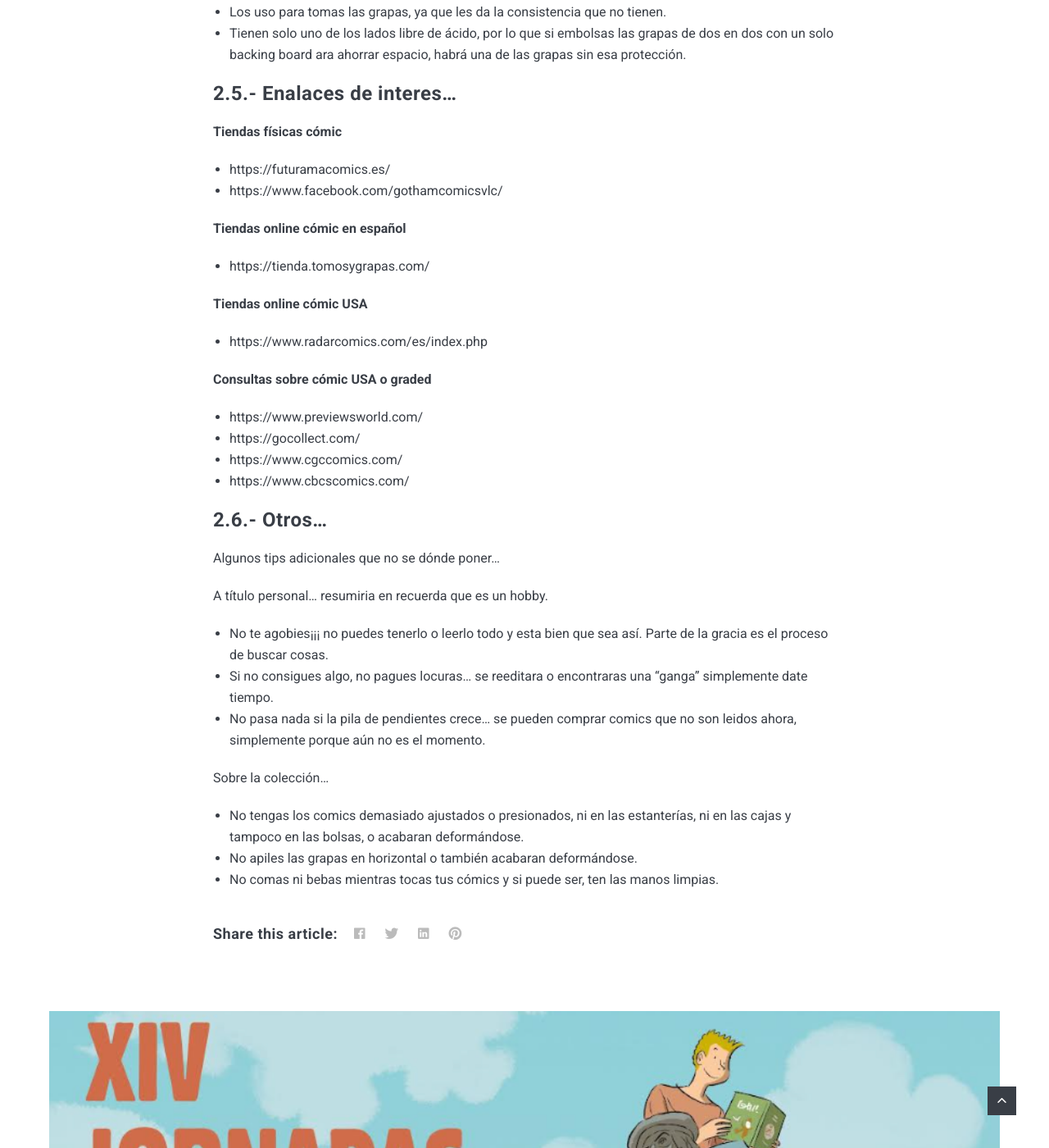
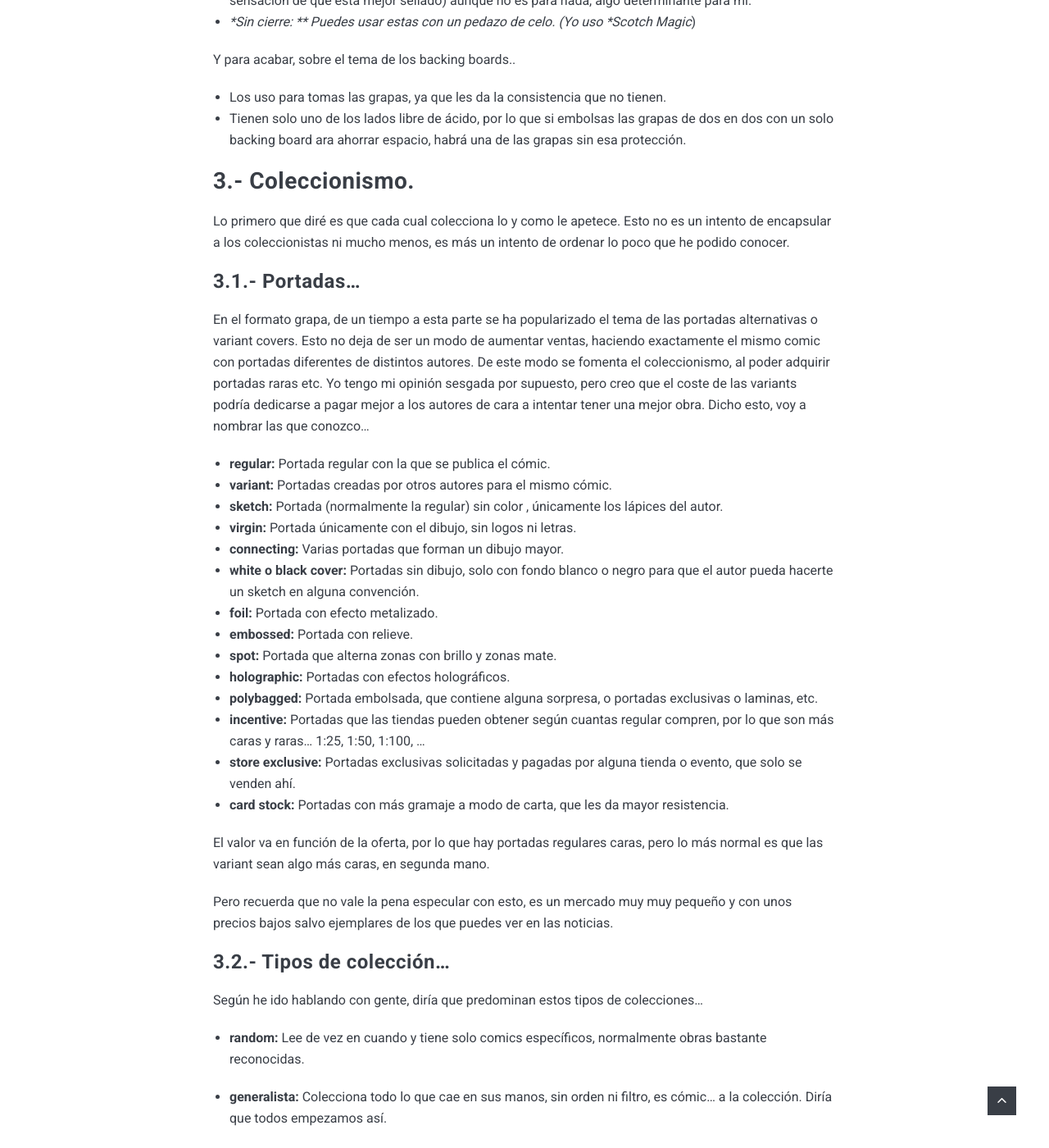
Before and after one commit to malambra/comicplanBlog, a Jekyll site: the page built from _posts/2025-08-02-tips-coleccionismo.md, in a window 1280 px wide and 1400 px high, scrolled down 8928 px. Shown: the whole window at 82% size. Built offline with Jekyll 4.4.1, drawn with Linux system fonts in a browser that asks for light colours; nearby versions of some CDN libraries; some of the changed text lies outside the part shown.

Commit message:
fix new sections

```diff
--- a/_posts/2025-08-02-tips-coleccionismo.md
+++ b/_posts/2025-08-02-tips-coleccionismo.md
@@ -21,7 +21,13 @@ Algunos de los puntos que trataré son
     - 2.2. [Cajas](#id7)
     - 2.3. [Temperatura y Humedad](#id8)
     - 2.4. [Fundas, Bolsas y Backing Boards](#id9)
-    - 2.5. [Otros...](#id10)
+
+- 3. [Coleccionismo](#10)
+    - 3.1. [Caratulas](#11)
+    - 3.2. [Tipos de colección](#12)
+    - 3.2. [Enlaces de interés](#13)
+    - 3.X. [Otros...](#id14)
+
 
 ## 1.- Como ordenar tus cómics<a name="id1"></a>
 
@@ -85,11 +91,11 @@ Repito hay muchos más sobre todo "subtipos", pero con esto te puedes hacer una
 
 Con el paso del tiempo, he dado muchas vueltas y he ido viendo como lo hacen otras personas, para intentar encontrar lo que mejor se me ajustara... creo que básicamente resumiría en 3 formas...
 
-- **Por formato o editorial:** Normalmente las editoriales sacan sus obras en formatos parecidos... algunas más y otras menos, pero básicamente este modo es un tema de formato. Al juntar formatos similares, maximizamos el espacio, haciendo que podamos almacenar más comics, aunque para localizar uno debas saber en qué formato o quien lo publicó, lo que no se ajusta a mi pésima memoria.
+- **Por formato o editorial: ** Normalmente las editoriales sacan sus obras en formatos parecidos... algunas más y otras menos, pero básicamente este modo es un tema de formato. Al juntar formatos similares, maximizamos el espacio, haciendo que podamos almacenar más comics, aunque para localizar uno debas saber en qué formato o quien lo publicó, lo que no se ajusta a mi pésima memoria.
 
-- **Por criterios estéticos:** Nada que decir... simplemente buscando que la colección quede lo mejor posible... las obras menos vistosas los menos visibles posibles, por ejemplo, lo más bajo de nuestras librerías. Las obras más vistosas en el centro de la librería y los álbumes más voluminosas en lo alto de las librerías.
+- **Por criterios estéticos: ** Nada que decir... simplemente buscando que la colección quede lo mejor posible... las obras menos vistosas los menos visibles posibles, por ejemplo, lo más bajo de nuestras librerías. Las obras más vistosas en el centro de la librería y los álbumes más voluminosas en lo alto de las librerías.
 
-- **Por temática:** Esta es la forma que más se me ajusta y la que uso a día de hoy. Agrupo por temáticas, SCI-FI, Terror, Noir, Indy, Marvel, DC, ... lo que me permite situar rápido lo que busco y dentro de cada zona, uso criterios por formato, intentando agrupar tamaños.
+- **Por temática: ** Esta es la forma que más se me ajusta y la que uso a día de hoy. Agrupo por temáticas, SCI-FI, Terror, Noir, Indy, Marvel, DC, ... lo que me permite situar rápido lo que busco y dentro de cada zona, uso criterios por formato, intentando agrupar tamaños.
 
 ### 1.3. Catalogación<a name="id4"></a>
 
@@ -132,12 +138,12 @@ Cuando tienes grapas, una buena idea es usar cajas para almacenarlas. También h
 
 Existen cajas de distintos tamaños y materiales, yo he podido probar estos y estoy muy contento...
 
-- **Materiales:**
-    - **Cartón:** Son las más ligeras, las más económicas (6..10€) pero también las menos resistentes y duraderas. Según el tipo de cartón pueden apilarse hasta 4 cajas aprox y según lo que las muevas pueden durar más o menos. Con un uso normal en casa supongo que puedes sacarles perfectamente de 2 a 4 años
+- **Materiales: **
+    - **Cartón: ** Son las más ligeras, las más económicas (6..10€) pero también las menos resistentes y duraderas. Según el tipo de cartón pueden apilarse hasta 4 cajas aprox y según lo que las muevas pueden durar más o menos. Con un uso normal en casa supongo que puedes sacarles perfectamente de 2 a 4 años
 
-    - **MDF:** Son las más resistentes sin duda, pero también las más pesadas, algo que debe tener en cuenta según donde quieras colocarlas. He querido comprar alguna más y ya no las encuentro la verdad, pero cuando las compre su precio estaba sobre los 20 o 25€
+    - **MDF: ** Son las más resistentes sin duda, pero también las más pesadas, algo que debe tener en cuenta según donde quieras colocarlas. He querido comprar alguna más y ya no las encuentro la verdad, pero cuando las compre su precio estaba sobre los 20 o 25€
 
-    - **Plástico:** Personalmente las veo caras ya que las encuentro en precios parecidos al MDF. Tengo una por capricho, pero no creo que adquiera más.
+    - **Plástico: ** Personalmente las veo caras ya que las encuentro en precios parecidos al MDF. Tengo una por capricho, pero no creo que adquiera más.
 
 <div style="display: flex; justify-content: space-between;">
   <img src="{{ site.baseurl }}/images/caja1.jpeg" alt="Caja 1" style="width: 32%; margin-right: 1%;">
@@ -145,8 +151,8 @@ Existen cajas de distintos tamaños y materiales, yo he podido probar estos y es
   <img src="{{ site.baseurl }}/images/caja3.jpeg" alt="Caja 3" style="width: 32%;">
 </div>
 
-- **Tamaños:**
-Los tamaños que uso para grapa son de 30cm(Alto), 30 o 40cm(largo), aunque hay también de 60 y 20cm (ancho)
+- **Tamaños: **
+Los tamaños que uso para grapa son de 30cm (Alto), 30 o 40cm (largo), aunque hay también de 60 y 20cm (ancho)
 Tengo unas específicas para Billy hechas en MDF con 31cm(alto) 25cm(largo) 36cm(ancho), pero donde las adquiría cerró.
 
 También hay cajas, más de exposición de media altura donde los comics quedan a la vista. Las mías son más altas y con tapa... esto ya según necesidades.
@@ -174,52 +180,104 @@ En lo que respecta a las bolsas, siempre uso bolsas para comic **libres de ácid
 - **Current 175 X 268:** Adecuada para Grapas con backingboard
 
 Además de esto existen con dos tipos de cierre:
-- **Auto cierre:** Normalmente compro estas, por comodidad y por superficie del cierre (me da la sensación de que está mejor sellado) aunque no es para nada, algo determinante para mí.
-- **Sin cierre:** Puedes usar estas con un pedazo de celo. (Yo uso *Scotch Magic*)
+- **Auto cierre: ** Normalmente compro estas, por comodidad y por superficie del cierre (me da la sensación de que está mejor sellado) aunque no es para nada, algo determinante para mí.
+- **Sin cierre: ** Puedes usar estas con un pedazo de celo. (Yo uso *Scotch Magic*)
 
 Y para acabar, sobre el tema de los backing boards..
 - Los uso para tomas las grapas, ya que les da la consistencia que no tienen.
 - Tienen solo uno de los lados libre de ácido, por lo que si embolsas las grapas de dos en dos con un solo backing board ara ahorrar espacio, habrá una de las grapas sin esa protección.
 
-### 2.5.- Enalaces de interes...<a name="id10"></a>
+## 3.- Coleccionismo. <a name="id10"></a>
+
+Lo primero que diré es que cada cual colecciona lo y como le apetece. Esto no es un intento de encapsular a los coleccionistas ni mucho menos, es más un intento de ordenar lo poco que he podido conocer.
+
+### 3.1.- Portadas...<a name="id11"></a>
+
+En el formato grapa, de un tiempo a esta parte se ha popularizado el tema de las portadas alternativas o variant covers. Esto no deja de ser un modo de aumentar ventas, haciendo exactamente el mismo comic con portadas diferentes de distintos autores. De este modo se fomenta el coleccionismo, al poder adquirir portadas raras etc. Yo tengo mi opinión sesgada por supuesto, pero creo que el coste de las variants podría dedicarse a pagar mejor a los autores de cara a intentar tener una mejor obra. Dicho esto, voy a nombrar las que conozco...
+
+- **regular:** Portada regular con la que se publica el cómic.
+- **variant:** Portadas creadas por otros autores para el mismo cómic.
+- **sketch:** Portada (normalmente la regular) sin color , únicamente los lápices del autor.
+- **virgin:** Portada únicamente con el dibujo, sin logos ni letras.
+- **connecting:** Varias portadas que forman un dibujo mayor.
+- **white o black cover:** Portadas sin dibujo, solo con fondo blanco o negro para que el autor pueda hacerte un sketch en alguna convención.
+- **foil:** Portada con efecto metalizado.
+- **embossed:** Portada con relieve.
+- **spot:** Portada que alterna zonas con brillo y zonas mate.
+- **holographic:** Portadas con efectos holográficos.
+- **polybagged:** Portada embolsada, que contiene alguna sorpresa, o portadas exclusivas o laminas, etc.
+- **incentive:** Portadas que las tiendas pueden obtener según cuantas regular compren, por lo que son más caras y raras... 1:25, 1:50, 1:100, ...
+- **store exclusive:** Portadas exclusivas solicitadas y pagadas por alguna tienda o evento, que solo se venden ahí.
+- **card stock:** Portadas con más gramaje a modo de carta, que les da mayor resistencia.
+
+El valor va en función de la oferta, por lo que hay portadas regulares caras, pero lo más normal es que las variant sean algo más caras, en segunda mano.
+
+Pero recuerda que no vale la pena especular con esto, es un mercado muy muy pequeño y con unos precios bajos salvo ejemplares de los que puedes ver en las noticias.
+
+### 3.2.- Tipos de colección...<a name="id12"></a>
+
+Según he ido hablando con gente, diría que predominan estos tipos de colecciones...
+
+- **random:** Lee de vez en cuando y tiene solo comics específicos, normalmente obras bastante reconocidas.
+
+- **generalista:** Colecciona todo lo que cae en sus manos, sin orden ni filtro, es cómic... a la colección. Diría que todos empezamos así.
+
+- **especializado:** Cuando llevas cierto tiempo, te das cuenta de que "todo" es demasiado grande, así que ajustas el foco... solo ciertos autores, solo ciertos personajes, solo ciertos géneros, solo ciertos formatos, etc
+
+- **originales:** También los hay con colecciones generalistas, que coleccionan, originales de autores concretos. Este tipo de colección es muy cara, dado que los originales pueden ir desde 100€ a varios miles.
+
+- **números 1:** También hay gente con colecciones de algún tipo, que además compran números 1 USA de algunos comics.
+
+Yo en concreto creo que estoy pasando muy poco a poco de generalista a especializado y también estaría en la caja de números 1 USA.
+
+### 3.3.- Enlaces de interés...<a name="id13"></a>
 
 **Tiendas físicas cómic**
 
-- https://futuramacomics.es/
-- https://www.facebook.com/gothamcomicsvlc/
+- [https://futuramacomics.es/](https://futuramacomics.es/)
+- [https://www.facebook.com/gothamcomicsvlc/](https://www.facebook.com/gothamcomicsvlc/)
 
 
 **Tiendas online cómic en español**
 
-- https://tienda.tomosygrapas.com/
+- [https://tienda.tomosygrapas.com/](https://tienda.tomosygrapas.com/)
 
 **Tiendas online cómic USA**
 
-- https://www.radarcomics.com/es/index.php
+- [https://www.radarcomics.com/es/index.php](https://www.radarcomics.com/es/index.php)
 
 **Consultas sobre cómic USA o graded**
 
-- https://www.previewsworld.com/
-- https://gocollect.com/
-- https://www.cgccomics.com/
-- https://www.cbcscomics.com/
+- [https://www.previewsworld.com/](https://www.previewsworld.com/)
+- [https://gocollect.com/](https://gocollect.com/)
+- [https://www.cgccomics.com/](https://www.cgccomics.com/)
+- [https://www.cbcscomics.com/](https://www.cbcscomics.com/)
 
-### 2.6.- Otros...<a name="id11"></a>
+### 3.4.- Otros...<a name="id14"></a>
 
 Algunos tips adicionales que no se dónde poner...
 
-A título personal... resumiria en recuerda que es un hobby.
+A título personal... **resumiría en recuerda que es un hobby**.
 
-- No te agobies¡¡¡ no puedes tenerlo o leerlo todo y esta bien que sea así. Parte de la gracia es el proceso de buscar cosas.
-- Si no consigues algo, no pagues locuras... se reeditara o encontraras una "ganga" simplemente date tiempo.
-- No pasa nada si la pila de pendientes crece... se pueden comprar comics que no son leidos ahora, simplemente porque aún no es el momento.
+- No te agobies¡¡¡ no puedes tenerlo o leerlo todo y está bien que sea así. Parte de la gracia es el proceso de buscar cosas.
+- Si no consigues algo, no pagues locuras... se reeditará o encontraras una "ganga" simplemente date tiempo.
+- No pasa nada si la pila de pendientes crece... se pueden comprar cómics que no son leídos ahora, simplemente porque aún no es el momento.
 
 Sobre la colección...
 
-- No tengas los comics demasiado ajustados o presionados, ni en las estanterías, ni en las cajas y tampoco en las bolsas, o acabaran deformándose.
+- No tengas los cómics demasiado ajustados o presionados, ni en las estanterías, ni en las cajas y tampoco en las bolsas, o acabaran deformándose.
 - No apiles las grapas en horizontal o también acabaran deformándose.
 - No comas ni bebas mientras tocas tus cómics y si puede ser, ten las manos limpias.
 
+Sobre el valor de las colecciones y la especulación...
+
+- El valor de los cómics en castellano es básicamente nulo, dado que no hay mercado. Los únicos que tienen cierto valor son los cómics USA.
+- Especular con cómics puede ser muchas cosas menos rentable, así que no lo hagas por ese motivo.
+- Un cómic dedicado pierde valor mientras que uno únicamente firmado lo gana (aunque poco).
+- Si tienes cómics USA y en castellano de un autor, en caso de poder elegir, que te firme el cómic USA.
+- Ahora tanto cbs como cgc pueden autenticar la firma cuando lo encapsulan. Antes debían estar presentes. Esta gestión se puede hacer desde [https://www.supervazquez.com/](https://www.supervazquez.com/)
+
+Todo esto, es sobre el valor material **pero lo más importante** es que te puedan dedicar, firmar, hacer un sketch o lo que sea, **mientras charlas con tu autor favorito¡¡¡** y disfrutas de ese rato, para comentarle o preguntarle cosas sobre su obra.
 
 [jekyll-docs]: https://jekyllrb.com/docs/home
 [jekyll-gh]:   https://github.com/jekyll/jekyll
```
Also changed, not shown: other parts of _posts/2025-08-02-tips-coleccionismo.md (+7 -7 lines).
